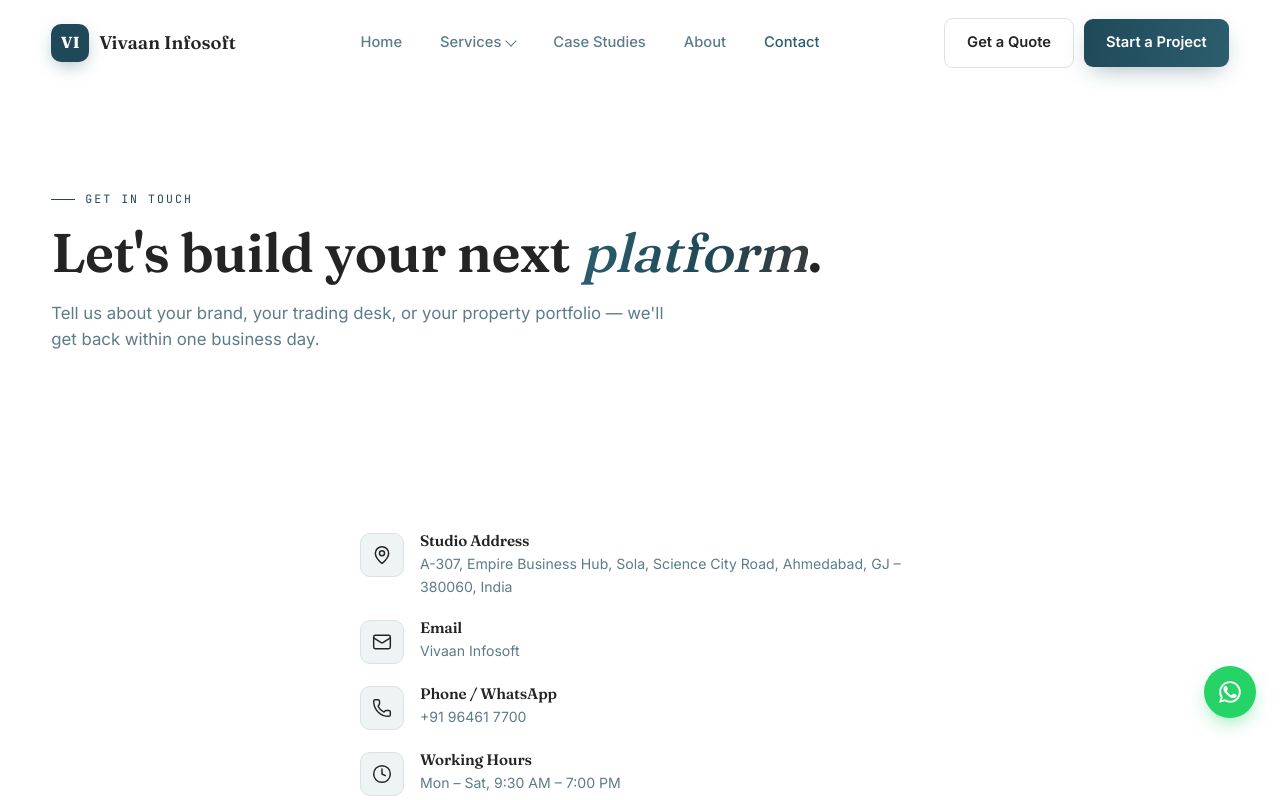
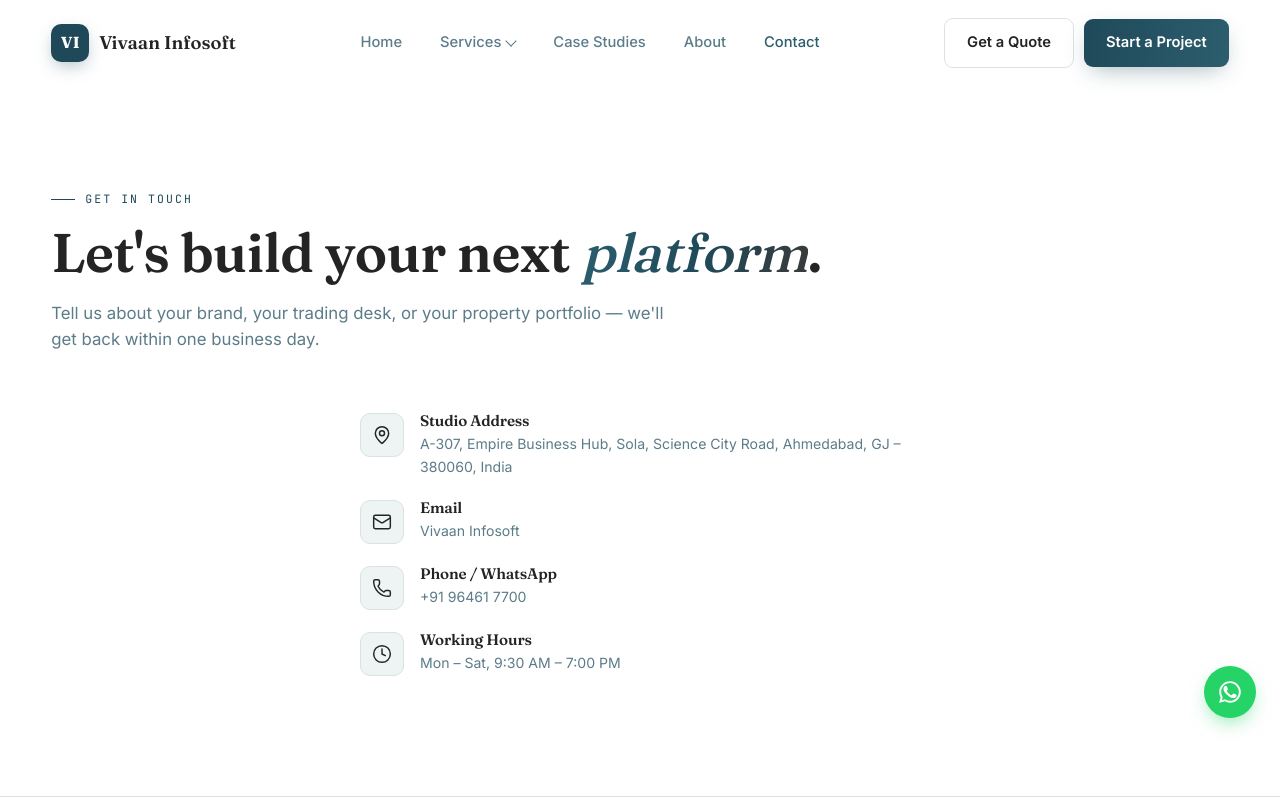
Before and after one commit to bhavik4094/Vivaan-Infosoft, a React (Vite) app: page /contact in a window 1280 px wide. Shown: the top 800 px of the page. Built offline with nearby package versions, Linux system fonts and the light colour scheme.

Commit message:
Fix large gap between intro text and contact info on Contact page
page-hero's bottom padding plus the section's own top padding
stacked into a ~180px gap. Zeroed the contact section's top padding
since the hero already provides spacing before it.

```diff
--- a/src/index.css
+++ b/src/index.css
@@ -306,6 +306,7 @@ li.open .dropdown,
 .contact-wrap{display:grid;grid-template-columns:0.9fr 1.1fr;gap:50px;align-items:start}
 .contact-info{display:flex;flex-direction:column;gap:22px}
 .contact-info-solo{max-width:560px;margin-inline:auto}
+#contact{padding-top:0}
 .info-row{display:flex;gap:16px;align-items:flex-start}
 .info-icon{width:44px;height:44px;border-radius:10px;background:var(--surface-2);border:1px solid var(--line);display:flex;align-items:center;justify-content:center;flex-shrink:0}
 .info-row h4{font-size:0.95rem;margin-bottom:4px}
```
